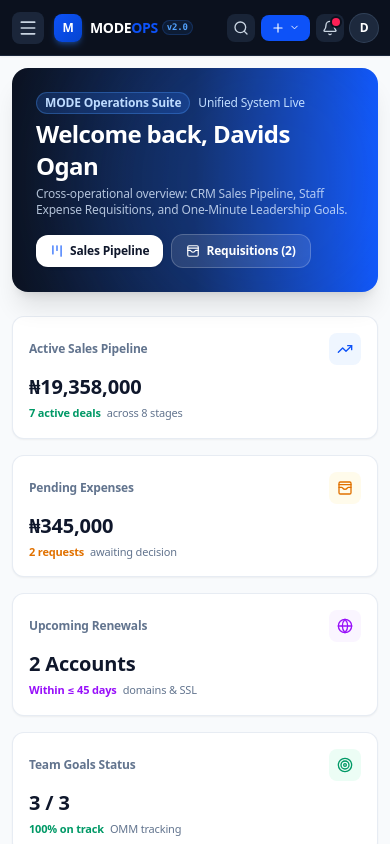
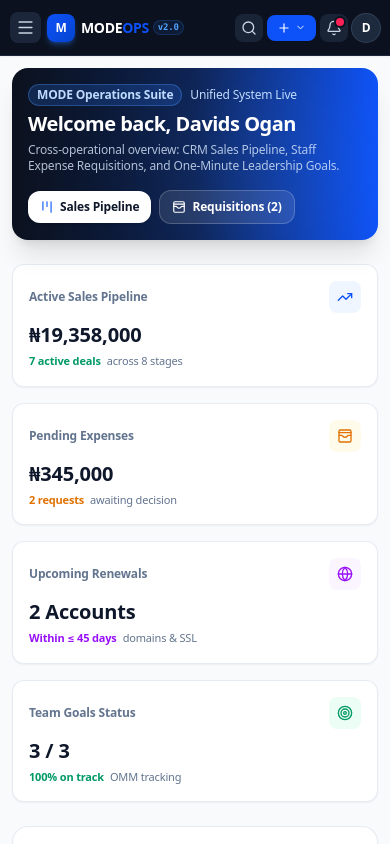
Before and after one commit to modedigicreations/Career-Job-Application, a Next.js app: page /dashboard in a window 390 px wide. Shown: the top 844 px of the page. Built offline with nearby package versions, Linux system fonts and the light colour scheme.

Commit message:
fix(mobile): add viewport config, prevent horizontal overflow clipping, and harden currency formatting

```diff
--- a/src/app/dashboard/crm/projects/page.tsx
+++ b/src/app/dashboard/crm/projects/page.tsx
@@ -63,7 +63,7 @@
       {/* Grid Layout: Left Projects Selector, Right Task Checklist */}
       <div className="grid grid-cols-1 lg:grid-cols-3 gap-6">
         {/* Left Column: Project Cards */}
-        <div className="space-y-3">
+        <div className="space-y-3 min-w-0">
           <div className="text-xs font-bold uppercase text-slate-400 tracking-wider px-1">
             Projects Portfolio
           </div>
@@ -116,7 +116,7 @@
         </div>
 
         {/* Right Column: Active Project Details & Tasks Checklist */}
-        <div className="lg:col-span-2 space-y-5">
+        <div className="lg:col-span-2 space-y-5 min-w-0">
           {activeProject && (
             <div className="bg-white rounded-2xl border border-slate-200/80 shadow-xs p-6 space-y-5">
               <div className="flex flex-col sm:flex-row sm:items-center justify-between pb-4 border-b border-slate-100 gap-3">
--- a/src/app/dashboard/crm/tickets/page.tsx
+++ b/src/app/dashboard/crm/tickets/page.tsx
@@ -80,7 +80,7 @@
       {/* Tickets List */}
       <div className="bg-white rounded-2xl border border-slate-200/80 shadow-xs overflow-hidden">
         <div className="overflow-x-auto">
-          <table className="w-full text-left text-xs">
+          <table className="w-full text-left text-xs min-w-[650px]">
             <thead className="bg-slate-50 border-b border-slate-200 text-slate-500 font-semibold text-[10px] uppercase">
               <tr>
                 <th className="py-3 px-4">Subject & Description</th>
--- a/src/app/dashboard/omm/assign/page.tsx
+++ b/src/app/dashboard/omm/assign/page.tsx
@@ -57,11 +57,11 @@
     <div className="space-y-6">
       <div className="flex flex-col sm:flex-row sm:items-center justify-between gap-4">
         <div>
-          <div className="flex items-center gap-2">
+          <div className="flex flex-wrap items-center gap-2">
             <h1 className="text-xl font-extrabold text-slate-900 tracking-tight sm:text-2xl">
               Staff Allocation & Management Hierarchy
             </h1>
-            <span className="text-xs font-semibold px-2 py-0.5 rounded-full bg-blue-50 text-blue-700 border border-blue-200">
+            <span className="text-xs font-semibold px-2 py-0.5 rounded-full bg-blue-50 text-blue-700 border border-blue-200 shrink-0">
               Executive Directory
             </span>
           </div>
--- a/src/app/dashboard/omm/feedback/page.tsx
+++ b/src/app/dashboard/omm/feedback/page.tsx
@@ -44,11 +44,11 @@
     <div className="space-y-6">
       <div className="flex flex-col sm:flex-row sm:items-center justify-between gap-4">
         <div>
-          <div className="flex items-center gap-2">
+          <div className="flex flex-wrap items-center gap-2">
             <h1 className="text-xl font-extrabold text-slate-900 tracking-tight sm:text-2xl">
               One-Minute Praisings & Redirects
             </h1>
-            <span className="text-xs font-semibold px-2 py-0.5 rounded-full bg-purple-50 text-purple-700 border border-purple-200">
+            <span className="text-xs font-semibold px-2 py-0.5 rounded-full bg-purple-50 text-purple-700 border border-purple-200 shrink-0">
               Immediate Coaching
             </span>
           </div>
--- a/src/app/dashboard/page.tsx
+++ b/src/app/dashboard/page.tsx
@@ -52,33 +52,33 @@
   return (
     <div className="space-y-6">
       {/* Welcome Banner */}
-      <div className="p-6 rounded-2xl bg-gradient-to-r from-[#0B111E] via-[#0D214F] to-[#0D52F8] text-white shadow-xl relative overflow-hidden">
+      <div className="p-4 sm:p-6 rounded-2xl bg-gradient-to-r from-[#0B111E] via-[#0D214F] to-[#0D52F8] text-white shadow-xl relative overflow-hidden">
         <div className="relative z-10 flex flex-col md:flex-row md:items-center justify-between gap-4">
           <div>
-            <div className="flex items-center gap-2 mb-1">
+            <div className="flex flex-wrap items-center gap-2 mb-1">
               <span className="text-xs font-semibold px-2 py-0.5 rounded-full bg-blue-500/20 text-blue-200 border border-blue-400/30">
                 MODE Operations Suite
               </span>
               <span className="text-xs text-blue-200">Unified System Live</span>
             </div>
-            <h1 className="text-2xl font-black tracking-tight sm:text-3xl">
+            <h1 className="text-xl sm:text-2xl lg:text-3xl font-black tracking-tight break-words">
               Welcome back, {currentUser.full_name}
             </h1>
             <p className="text-xs sm:text-sm text-blue-100/80 mt-1 max-w-xl">
               Cross-operational overview: CRM Sales Pipeline, Staff Expense Requisitions, and One-Minute Leadership Goals.
             </p>
           </div>
-          <div className="flex items-center gap-2 self-start md:self-auto shrink-0">
+          <div className="flex flex-wrap items-center gap-2 self-start md:self-auto">
             <Link
               href="/dashboard/crm/pipeline"
-              className="px-3.5 py-2 rounded-xl bg-white text-slate-900 font-semibold text-xs hover:bg-slate-100 transition shadow-sm flex items-center gap-1.5"
+              className="px-3 py-2 rounded-xl bg-white text-slate-900 font-semibold text-xs hover:bg-slate-100 transition shadow-sm flex items-center gap-1.5"
             >
               <Kanban size={14} className="text-blue-600" />
               <span>Sales Pipeline</span>
             </Link>
             <Link
               href="/dashboard/expenses"
-              className="px-3.5 py-2 rounded-xl bg-white/10 hover:bg-white/20 text-white font-semibold text-xs transition border border-white/20 flex items-center gap-1.5"
+              className="px-3 py-2 rounded-xl bg-white/10 hover:bg-white/20 text-white font-semibold text-xs transition border border-white/20 flex items-center gap-1.5"
             >
               <WalletCards size={14} />
               <span>Requisitions ({pendingRequisitions.length})</span>
@@ -87,7 +87,7 @@
         </div>
 
         {/* Ambient background blur */}
-        <div className="absolute right-0 top-0 w-96 h-96 bg-blue-500/20 rounded-full blur-3xl pointer-events-none -mr-20 -mt-20" />
+        <div className="absolute right-0 top-0 w-48 h-48 sm:w-96 sm:h-96 bg-blue-500/20 rounded-full blur-3xl pointer-events-none" />
       </div>
 
       {/* Top Metric Cards */}
@@ -164,7 +164,7 @@
       {/* Main Two-Column Layout */}
       <div className="grid grid-cols-1 lg:grid-cols-3 gap-6">
         {/* Left Column (2 Cols) */}
-        <div className="lg:col-span-2 space-y-6">
+        <div className="lg:col-span-2 space-y-6 min-w-0">
           {/* Quick Pending Requisitions Approvals (for MD & Managers) */}
           <div className="p-5 rounded-2xl bg-white border border-slate-200/80 shadow-xs">
             <div className="flex items-center justify-between pb-3 border-b border-slate-100">
@@ -260,7 +260,7 @@
             </div>
 
             <div className="mt-4 overflow-x-auto">
-              <table className="w-full text-left text-xs">
+              <table className="w-full text-left text-xs min-w-[500px]">
                 <thead>
                   <tr className="border-b border-slate-100 text-slate-400 font-semibold">
                     <th className="pb-2">Client / Company</th>
@@ -300,7 +300,7 @@
         </div>
 
         {/* Right Column (1 Col) */}
-        <div className="space-y-6">
+        <div className="space-y-6 min-w-0">
           {/* Hosting & Renewal Alerts */}
           <div className="p-5 rounded-2xl bg-white border border-slate-200/80 shadow-xs">
             <div className="flex items-center justify-between pb-3 border-b border-slate-100">
--- a/src/app/globals.css
+++ b/src/app/globals.css
@@ -18,7 +18,14 @@
   --color-mode-border: #e2e8f0;
 }
 
+html {
+  max-width: 100%;
+  overflow-x: hidden;
+}
+
 body {
+  max-width: 100%;
+  overflow-x: hidden;
   background-color: #f8fafc;
   color: #0f172a;
   font-family: system-ui, -apple-system, BlinkMacSystemFont, 'Segoe UI', Roboto, Oxygen, Ubuntu, Cantarell, 'Open Sans', 'Helvetica Neue', sans-serif;
--- a/src/app/layout.tsx
+++ b/src/app/layout.tsx
@@ -1,4 +1,4 @@
-import type { Metadata } from 'next';
+import type { Metadata, Viewport } from 'next';
 import './globals.css';
 import { AppProvider } from '@/lib/store';
 
@@ -7,14 +7,21 @@
   description: 'Unified CRM, Financial Requisitions & One-Minute Team Leadership Suite for MODE Digital Creations',
 };
 
+export const viewport: Viewport = {
+  width: 'device-width',
+  initialScale: 1,
+  maximumScale: 1,
+  userScalable: false,
+};
+
 export default function RootLayout({
   children,
 }: {
   children: React.ReactNode;
 }) {
   return (
-    <html lang="en" className="h-full">
-      <body className="min-h-full flex flex-col antialiased bg-[#f8fafc] text-slate-900">
+    <html lang="en" className="h-full overflow-x-hidden">
+      <body className="min-h-full flex flex-col antialiased bg-[#f8fafc] text-slate-900 overflow-x-hidden max-w-full">
         <AppProvider>
           {children}
         </AppProvider>
--- a/src/components/Header.tsx
+++ b/src/components/Header.tsx
@@ -36,20 +36,20 @@
       {/* ======================================================== */}
       {/* MOBILE TOP BAR (Phone / Tablet < 1024px)                  */}
       {/* ======================================================== */}
-      <header className="lg:hidden h-14 bg-[#0B111E] text-white border-b border-slate-800/90 px-3 sm:px-4 flex items-center justify-between sticky top-0 z-40 shadow-xs">
+      <header className="lg:hidden h-14 bg-[#0B111E] text-white border-b border-slate-800/90 px-2.5 sm:px-4 flex items-center justify-between sticky top-0 z-40 shadow-xs w-full max-w-full">
         {/* Left: Hamburger & Brand */}
-        <div className="flex items-center gap-2.5">
+        <div className="flex items-center gap-1.5 sm:gap-2.5 shrink-0">
           <button
             type="button"
             onClick={toggleMobileSidebar}
-            className="p-1.5 rounded-lg bg-slate-800/90 text-slate-300 hover:text-white hover:bg-slate-700 transition cursor-pointer"
+            className="p-1.5 rounded-lg bg-slate-800/90 text-slate-300 hover:text-white hover:bg-slate-700 transition cursor-pointer shrink-0"
             aria-label="Open mobile menu"
           >
-            <Menu size={20} />
+            <Menu size={19} />
           </button>
 
-          <Link href="/dashboard" className="flex items-center gap-2 group">
-            <div className="w-7 h-7 rounded-lg bg-gradient-to-br from-[#0D52F8] to-[#0544d0] flex items-center justify-center text-white font-black text-xs shadow-md shadow-blue-500/30">
+          <Link href="/dashboard" className="flex items-center gap-1.5 group shrink-0">
+            <div className="w-7 h-7 rounded-lg bg-gradient-to-br from-[#0D52F8] to-[#0544d0] flex items-center justify-center text-white font-black text-xs shadow-md shadow-blue-500/30 shrink-0">
               M
             </div>
             <div className="flex items-center gap-1">
@@ -64,7 +64,7 @@
         </div>
 
         {/* Right: Search, Quick Action, Notifications, Avatar */}
-        <div className="flex items-center gap-1.5 sm:gap-2">
+        <div className="flex items-center gap-1 sm:gap-2 shrink-0">
           {/* Mobile Search Toggle */}
           <button
             type="button"
```
Also changed, not shown: src/lib/utils.ts (+6 -5 lines).
